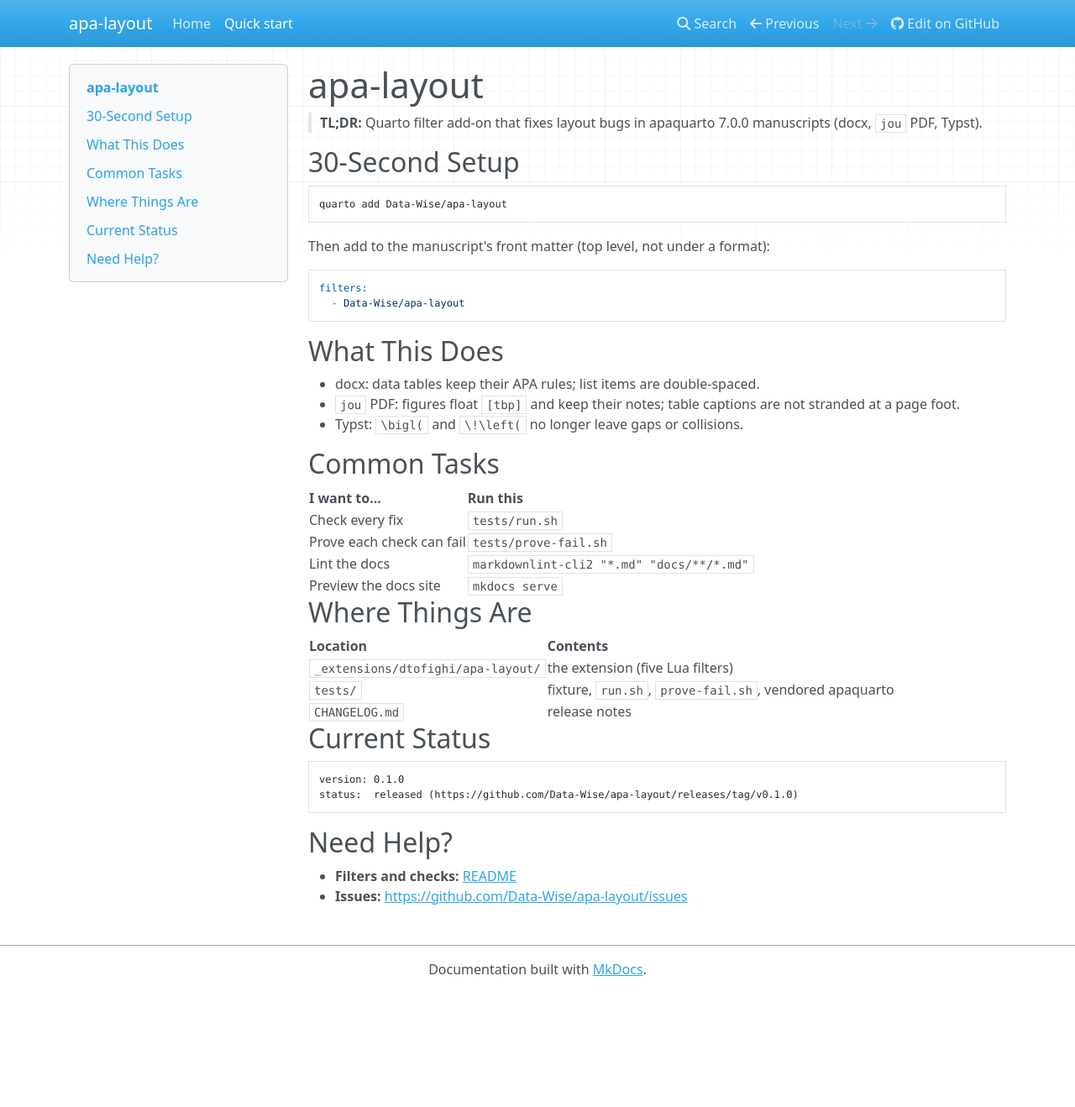
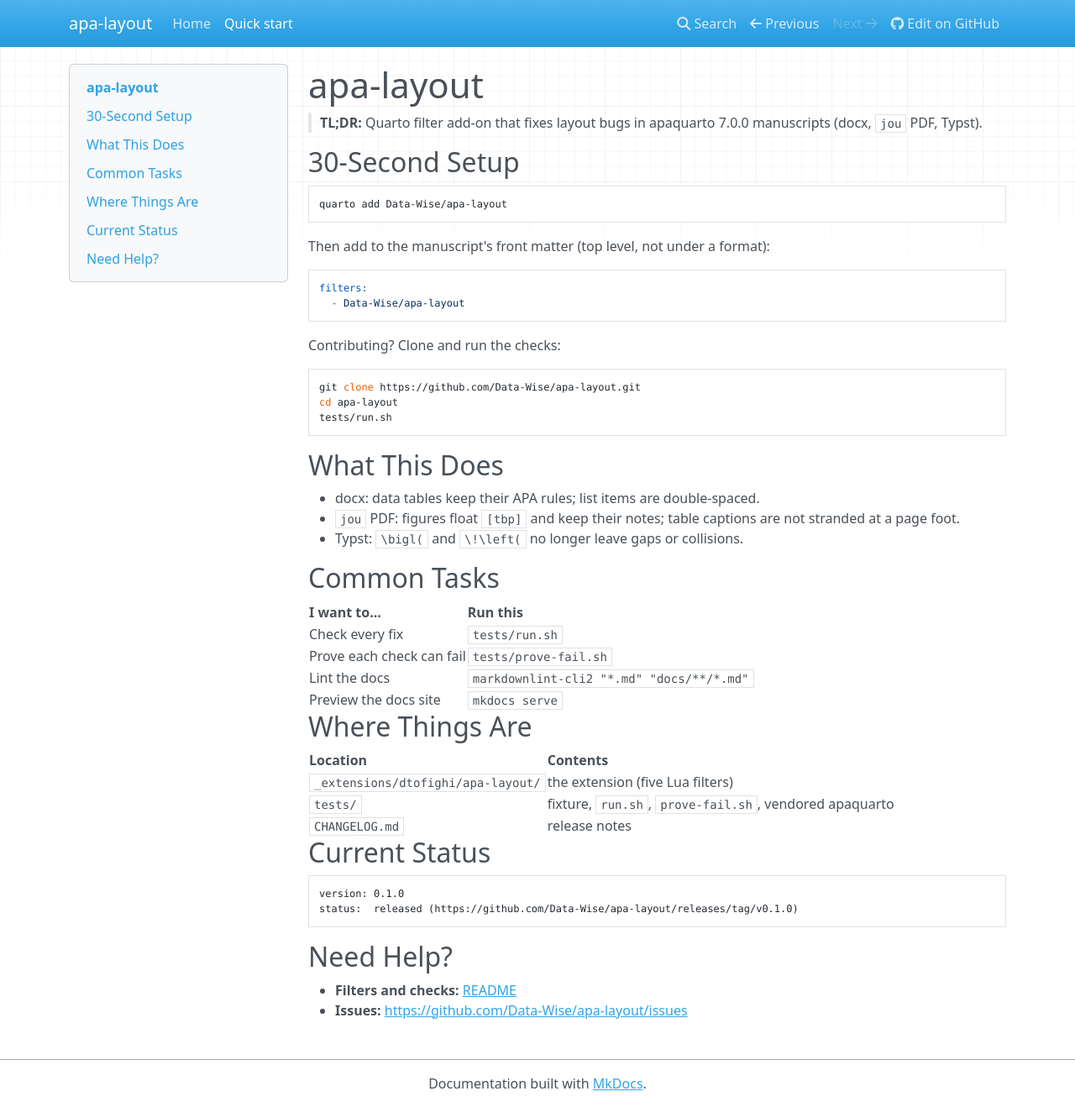
Before and after one commit to Data-Wise/apa-layout, an MkDocs documentation site: the page built from docs/QUICK-START.md, in a window 1280 px wide and 1318 px high. Shown: the whole window at 84% size. Built offline with MkDocs 1.6.1, drawn with Linux system fonts in a browser that asks for light colours; nearby versions of some CDN libraries.

Commit message:
docs: quick start gains the template's clone-and-run block (folio quickstart pass)
Co-Authored-By: Claude Opus 5.5 <noreply@anthropic.com>

````diff
--- a/docs/QUICK-START.md
+++ b/docs/QUICK-START.md
@@ -14,6 +14,14 @@ Then add to the manuscript's front matter (top level, not under a format):
 ```yaml
 filters:
   - Data-Wise/apa-layout
+```
+
+Contributing? Clone and run the checks:
+
+```bash
+git clone https://github.com/Data-Wise/apa-layout.git
+cd apa-layout
+tests/run.sh
 ```
 
 ## What This Does
````
